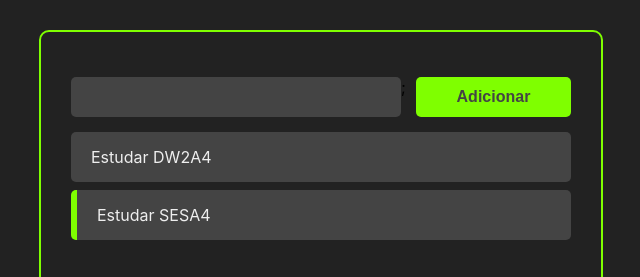
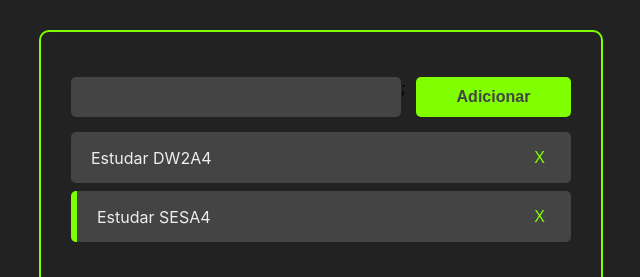
Before and after one commit to Leonardo168/2023.1.DW2A4, a React (Create React App) app: page / in a window 1280 px wide. Shown: the top 277 px of the page, without its empty margins (319-959 px from the left). Built offline with nearby package versions, Linux system fonts and the light colour scheme.

Commit message:
deletar tarefas

```diff
--- a/src/App.jsx
+++ b/src/App.jsx
@@ -19,9 +19,9 @@
     },
   ]);
 
-  const handleTaskClick = (taskID) => {
+  const handleTaskClick = (taskId) => {
     const newTasks = tasks.map((task) => {
-      if (task.id == taskID) return {... task, completed: !task.completed};
+      if (task.id == taskId) return {... task, completed: !task.completed};
 
       return task;
     });
@@ -40,11 +40,21 @@
     setTasks(newTasks);
   };
 
+  const handleTaskDeletion = (taskId) => {
+    const newTasks = tasks.filter(task => task.id != taskId);
+
+    setTasks(newTasks);
+  };
+
   return (
     <>
       <div className="container">
         <AddTask handleTaskAddition={handleTaskAddition} />
-        <Tasks tasks={tasks} handleTaskClick={handleTaskClick} />
+        <Tasks
+          tasks={tasks}
+          handleTaskClick={handleTaskClick}
+          handleTaskDeletion={handleTaskDeletion}
+        />
       </div>
     </>
   );
--- a/src/components/AddTask.jsx
+++ b/src/components/AddTask.jsx
@@ -1,7 +1,7 @@
-import React, { useState } from 'react';
+import React, { useState } from "react";
 
 import "./AddTask.css";
-import Button from './Button';
+import Button from "./Button";
 
 const AddTask = ({handleTaskAddition}) => {
     const [inputData, setInputData] = useState('')
--- a/src/components/Task.css
+++ b/src/components/Task.css
@@ -12,3 +12,10 @@
 .task-title{
     cursor: pointer;
 }
+
+.remove-task-button{
+    background-color: #444;
+    border: none;
+    font-size: 16px;
+    color: chartreuse;
+}
--- a/src/components/Task.jsx
+++ b/src/components/Task.jsx
@@ -2,14 +2,20 @@
 
 import "./Task.css";
 
-const Task = ({task, handleTaskClick}) => {
+const Task = ({task, handleTaskClick, handleTaskDeletion}) => {
     return (
         <div
-            className='task-container'
-            style={task.completed ? {borderLeft: '6px solid chartreuse'} : {}}
+            className="task-container"
+            style={task.completed ? {borderLeft: "6px solid chartreuse"} : {}}
         >
-            <div className='task-title' onClick={() => handleTaskClick(task.id)}>
+            <div className="task-title" onClick={() => handleTaskClick(task.id)}>
                 {task.title}
+            </div>
+
+            <div className="buttons-container">
+                <button className="remove-task-button" onClick={() => handleTaskDeletion(task.id)}>
+                    X
+                </button>
             </div>
         </div>
     );
--- a/src/components/Tasks.jsx
+++ b/src/components/Tasks.jsx
@@ -1,11 +1,15 @@
 import React from "react";
 import Task from "./Task";
 
-const Tasks = ({ tasks, handleTaskClick }) => {
+const Tasks = ({ tasks, handleTaskClick, handleTaskDeletion }) => {
     return (
         <>
             {tasks.map((task) =>(
-                <Task task={task} handleTaskClick={handleTaskClick} />
+                <Task
+                    task={task}
+                    handleTaskClick={handleTaskClick}
+                    handleTaskDeletion={handleTaskDeletion}
+                />
             ))}
         </>
     )
```
